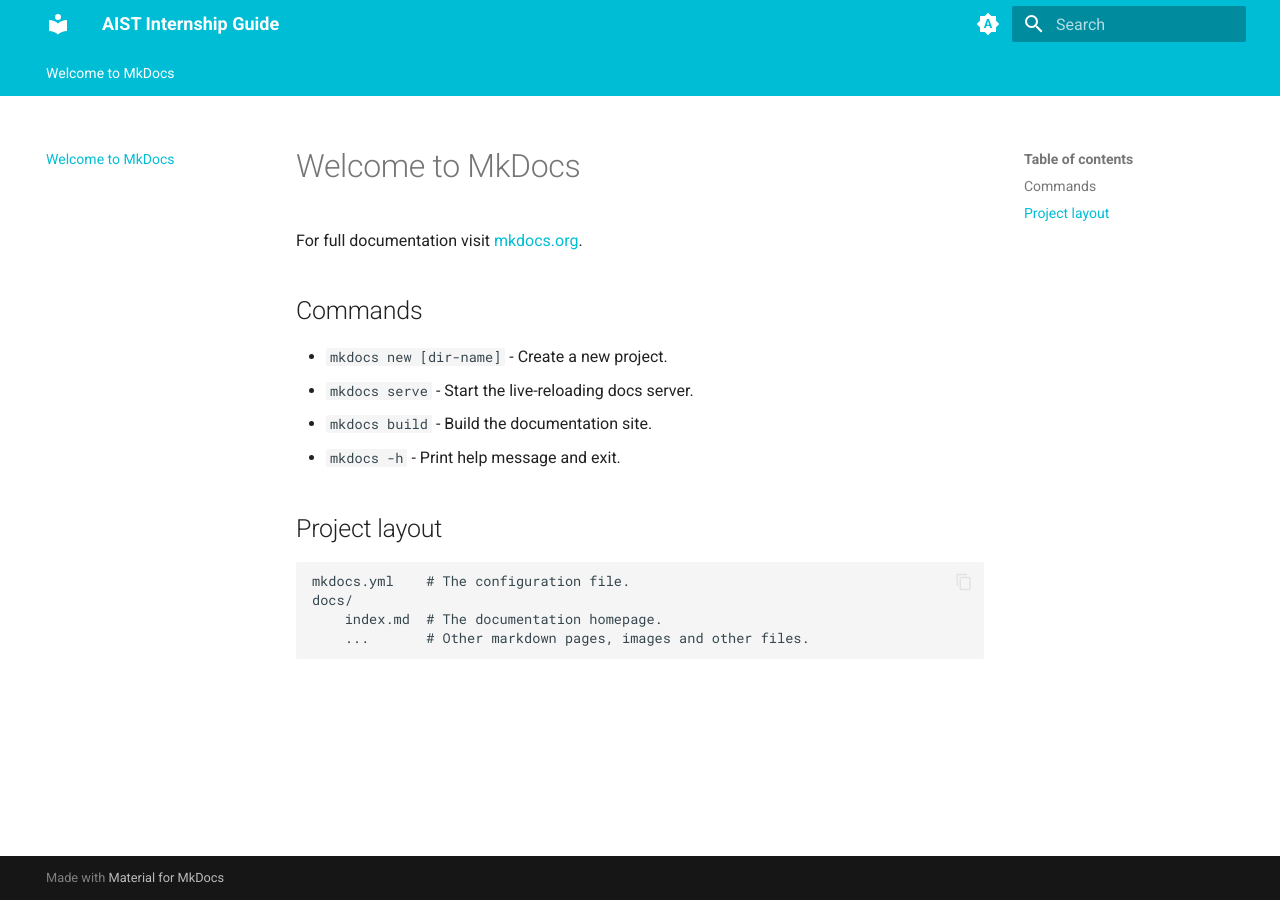
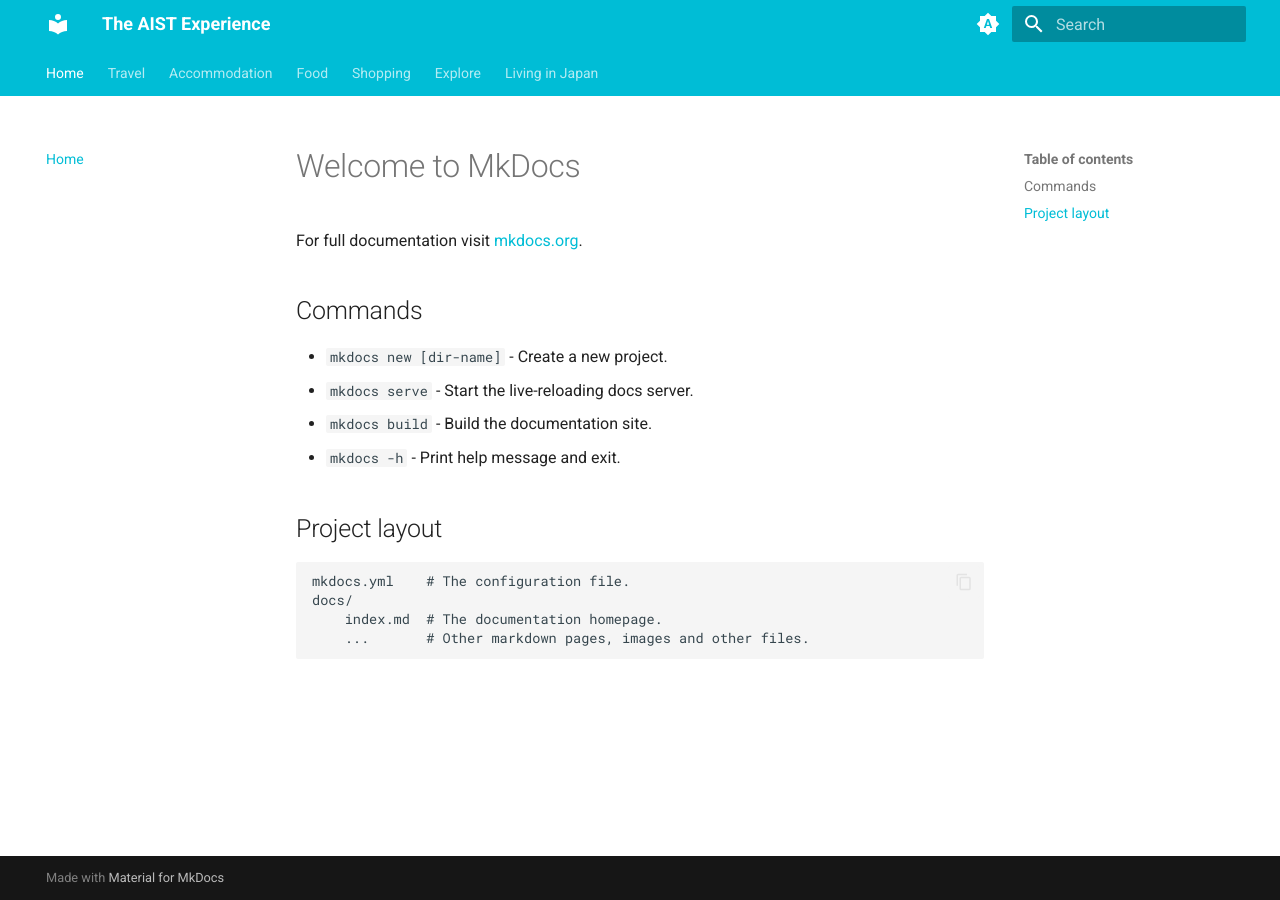
Before and after one commit to akaashss/aist-guide-website, an MkDocs documentation site: the page built from docs/index.md, in a window 1280 px wide. Built offline with MkDocs 1.6.1 and Material for MkDocs 9.7.7, drawn with Linux system fonts in a browser that asks for light colours.

Commit message:
Edited nav.

```diff
--- a/mkdocs.yml
+++ b/mkdocs.yml
@@ -1,4 +1,4 @@
-site_name: AIST Internship Guide
+site_name: The AIST Experience
 
 theme:
   name: material
@@ -39,3 +39,13 @@ theme:
     - navigation.top
     - search.highlight
     - content.code.copy
+    - toc.follow
+
+nav:
+  - Home: index.md
+  - Travel: travel.md
+  - Accommodation: accommodation.md
+  - Food: food.md
+  - Shopping: shopping.md
+  - Explore: places.md
+  - Living in Japan: tips.md
```
